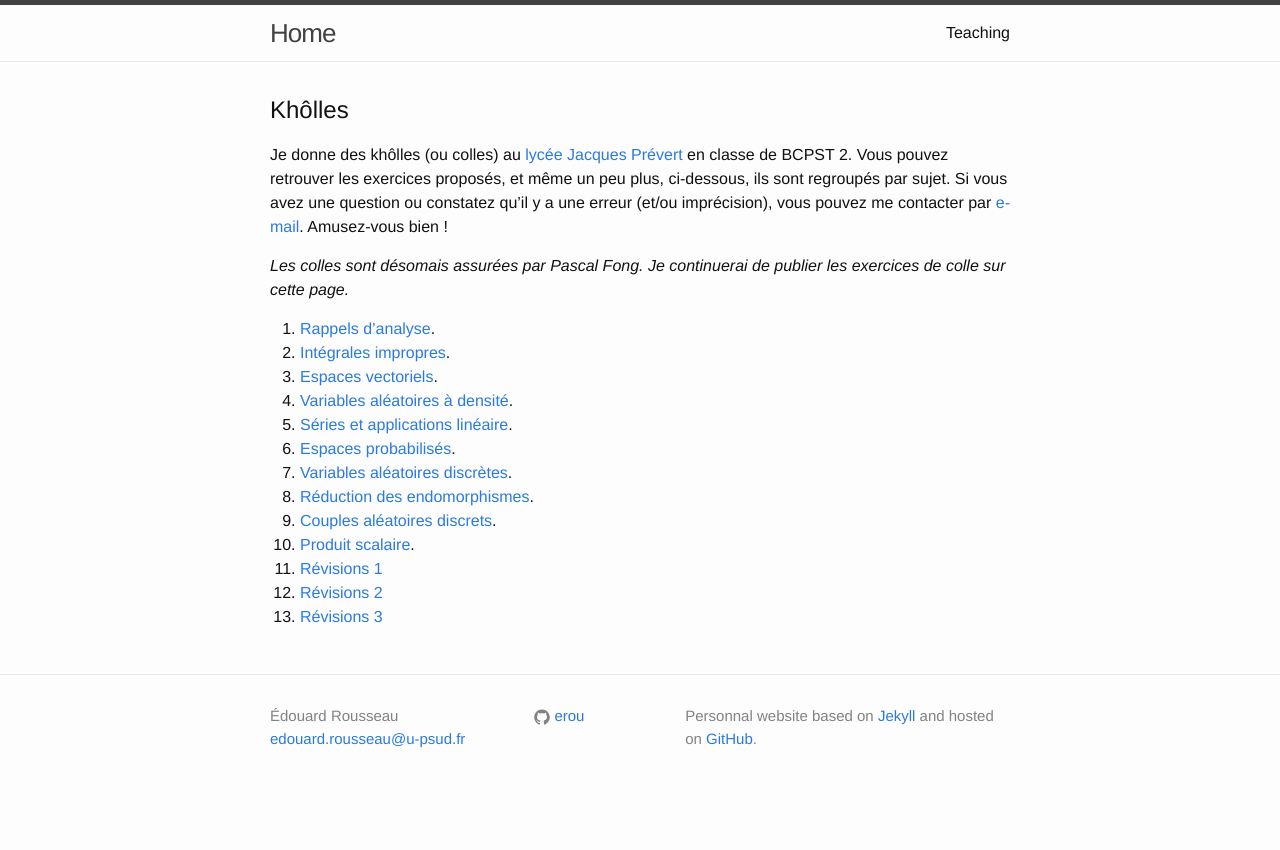
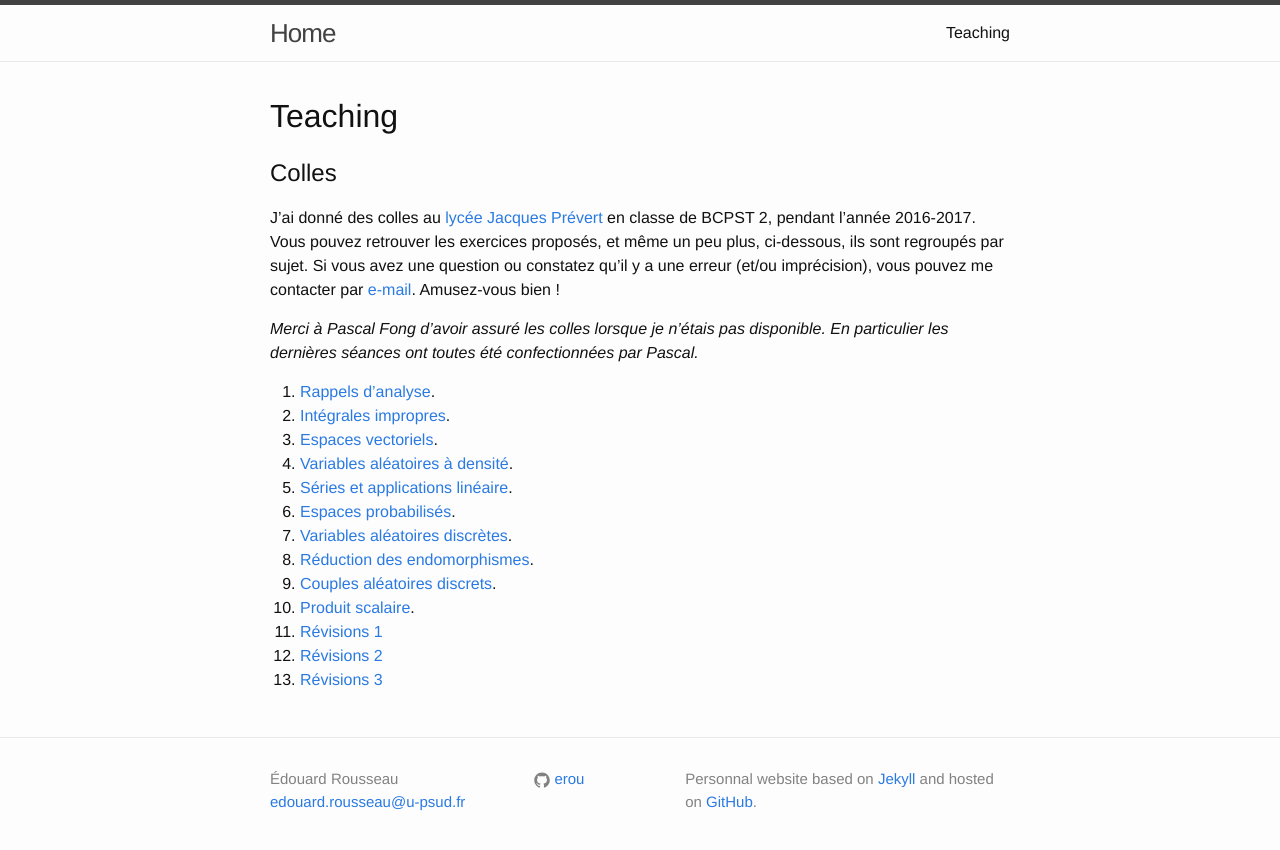
Before and after one commit to erou/erou.github.io, a Jekyll site: the page built from teaching.md, in a window 1280 px wide. Shown: the top 850 px of the page. Built offline with Jekyll 4.4.1, drawn with Linux system fonts in a browser that asks for light colours.

Commit message:
mise à jour

```diff
--- a/teaching.md
+++ b/teaching.md
@@ -4,18 +4,21 @@ title: Teaching
 permalink: /teaching/
 visible: true
 ---
+# Teaching
 
-## Khôlles
+## Colles
 
-Je donne des khôlles (ou colles) au [lycée Jacques
-Prévert](http://bcpst.prevert.free.fr/) en classe de BCPST 2. Vous pouvez
+J'ai donné des colles au [lycée Jacques
+Prévert](http://bcpst.prevert.free.fr/) en classe de BCPST 2, pendant l'année
+2016-2017. Vous pouvez
 retrouver les exercices proposés, et même un peu plus, ci-dessous, ils sont
 regroupés par sujet. Si vous avez une question ou
 constatez qu'il y a une erreur (et/ou imprécision), vous pouvez me contacter par
 [e-mail](mailto:edouard.rousseau@u-psud.fr). Amusez-vous bien !
 
-*Les colles sont désomais assurées par Pascal
-Fong. Je continuerai de publier les exercices de colle sur cette page.*
+*Merci à Pascal Fong d'avoir assuré les colles lorsque je n'étais pas
+disponible. En particulier les dernières séances ont toutes été confectionnées
+par Pascal.*
 
 1. [Rappels d'analyse](exoRappelsAnalyse.pdf).
 2. [Intégrales impropres](exoIntImpropres.pdf).
```
Also changed, not shown: index.md (+2 -3 lines).
